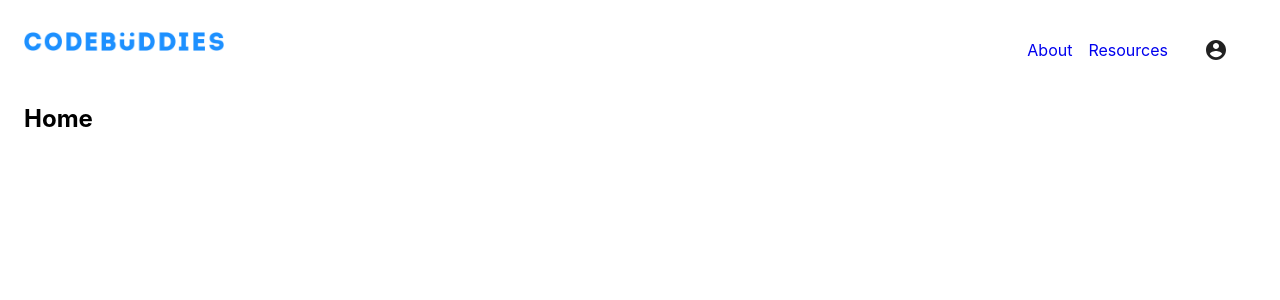
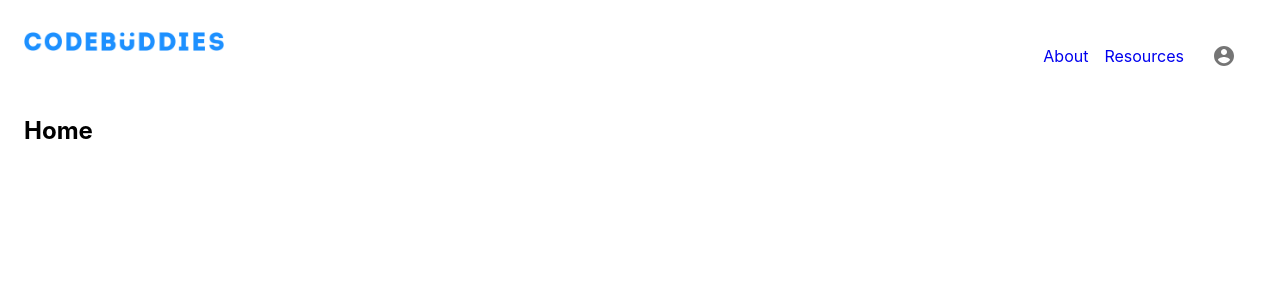
Before and after one commit to codebuddies/frontend, a React (Create React App) app: page / in a window 1280 px wide. Shown: the top 300 px of the page. Built offline with nearby package versions, Linux system fonts and the light colour scheme.

Commit message:
explicit import

```diff
--- a/src/components/Nav/index.js
+++ b/src/components/Nav/index.js
@@ -1,9 +1,15 @@
-import React from "react";
+import React, { useState, useRef, useEffect } from "react";
 import logo from "../../logo.png";
 import { Link } from "react-router-dom";
 import { makeStyles } from "@material-ui/core/styles";
 import AccountCircleIcon from '@material-ui/icons/AccountCircle';
-import { MenuList, MenuItem, Button, Popper, Grow, Paper, ClickAwayListener } from '@material-ui/core';
+import MenuList from '@material-ui/core/MenuList';
+import MenuItem from '@material-ui/core/MenuItem';
+import IconButton from '@material-ui/core/IconButton';
+import Grow from '@material-ui/core/Grow';
+import Paper from '@material-ui/core/Paper';
+import Popper from '@material-ui/core/Popper';
+import ClickAwayListener from '@material-ui/core/ClickAwayListener';
 
 
 const useStyles = makeStyles(theme => ({
@@ -29,8 +35,8 @@ const useStyles = makeStyles(theme => ({
 
 export default function Nav() {
   const classes = useStyles();
-  const [isMenuExpanded, setIsMenuExpanded] = React.useState(false);
-  const anchorRef = React.useRef(null);
+  const [isMenuExpanded, setIsMenuExpanded] = useState(false);
+  const anchorRef = useRef(null);
 
   const handleMenuOpen = () => {
     setIsMenuExpanded(prevMenuState => !prevMenuState);
@@ -51,8 +57,8 @@ export default function Nav() {
   }
 
   // return focus to the button when we transitioned from !open -> open
-  const prevMenuState = React.useRef(isMenuExpanded);
-  React.useEffect(() => {
+  const prevMenuState = useRef(isMenuExpanded);
+  useEffect(() => {
     if (prevMenuState.current === true && isMenuExpanded === false) {
       anchorRef.current.focus();
     }
@@ -78,14 +84,14 @@ export default function Nav() {
             <Link to="/resources">Resources</Link>
           </li>
           <li>
-            <Button
+            <IconButton
               ref={anchorRef}
               aria-controls="menu-list-grow"
               aria-haspopup="true"
               onClick={handleMenuOpen}
             >
               <AccountCircleIcon />
-            </Button>
+            </IconButton>
             <Popper open={isMenuExpanded} anchorEl={anchorRef.current} transition disablePortal>
               {({ TransitionProps, placement }) => (
                 <Grow
```
